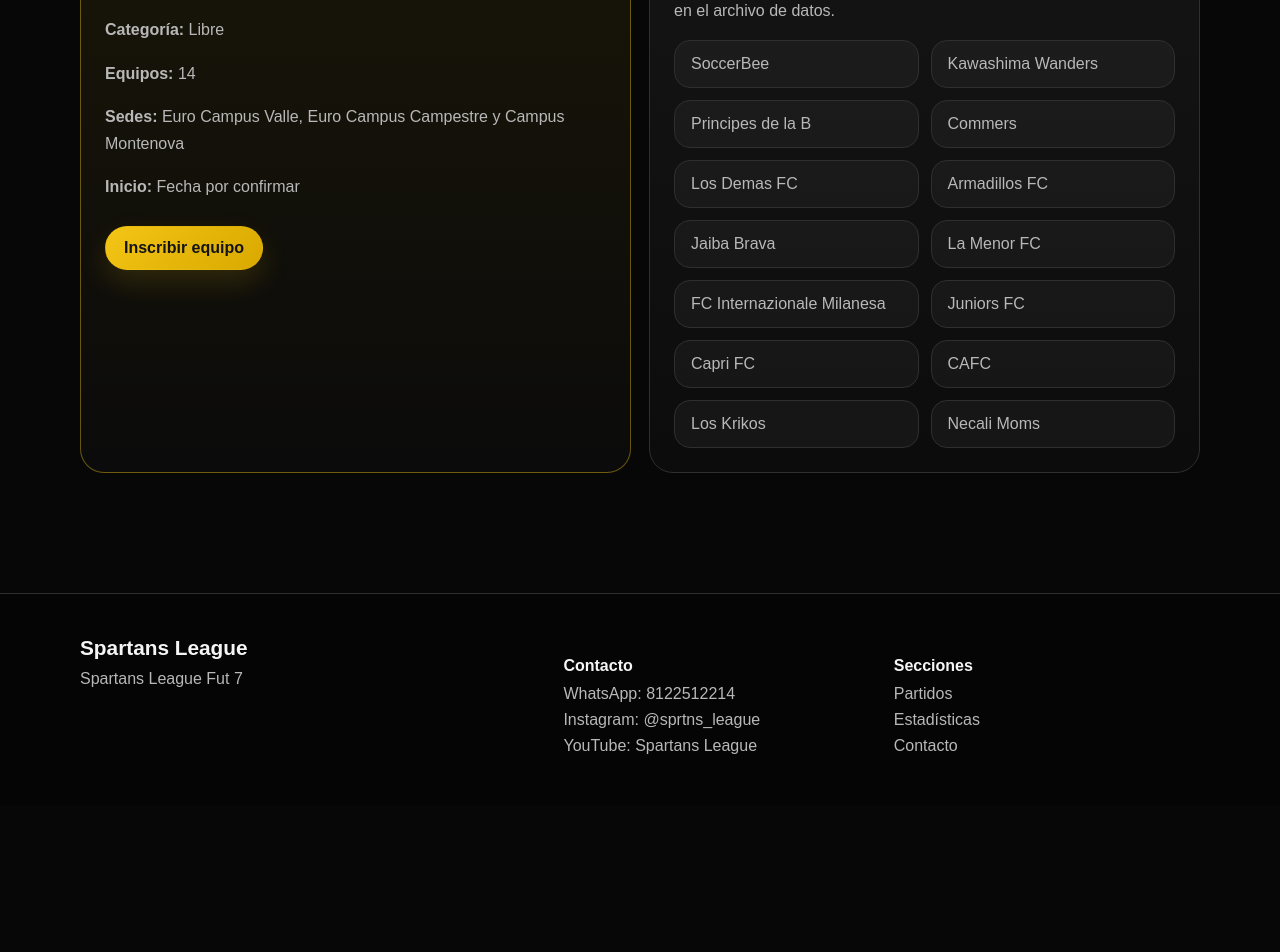
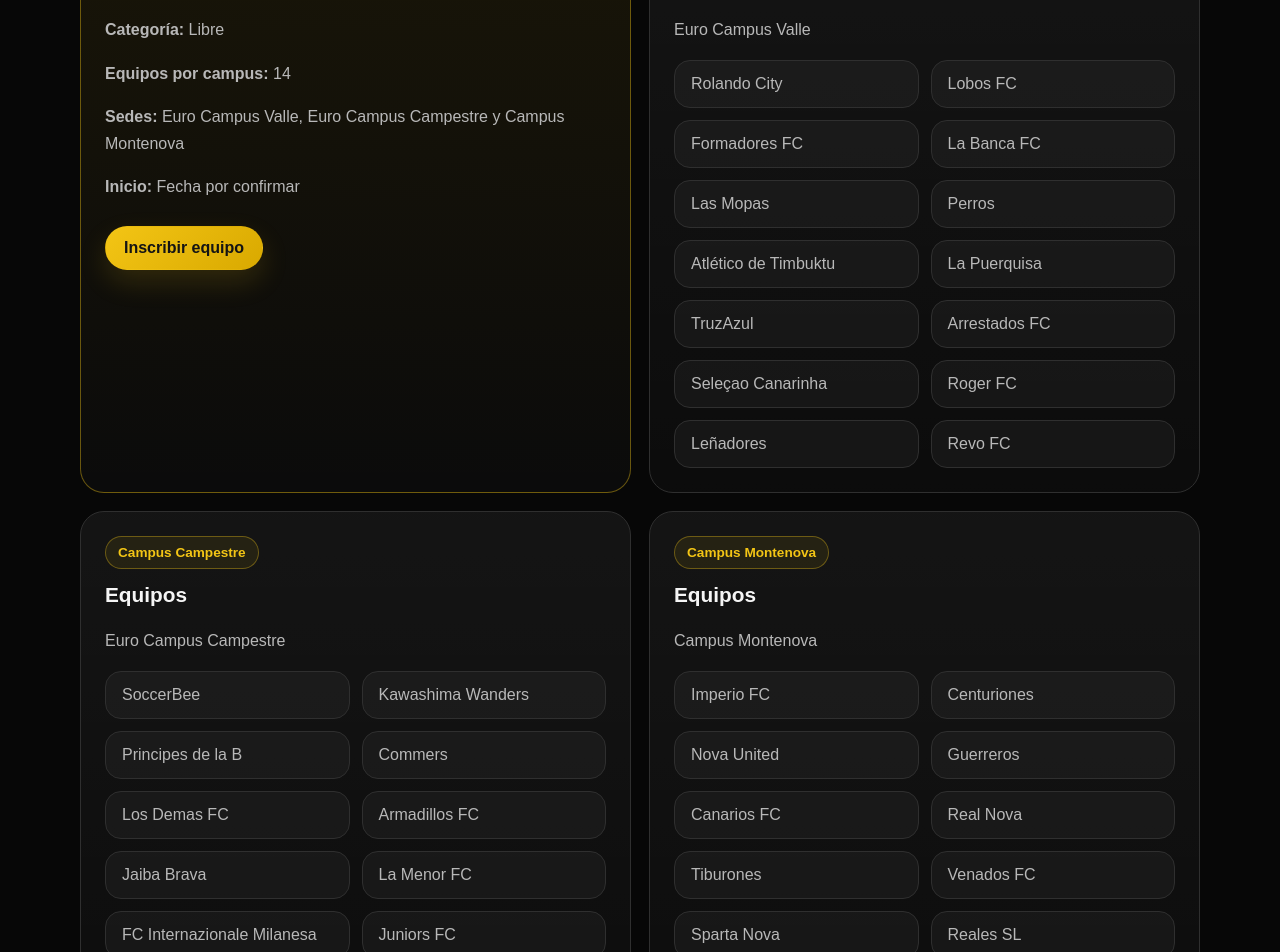
Before and after one commit to spartansleague/spartans-league, a Next.js app: page /torneos in a window 1280 px wide. Shown: the part 540-1492 px from the top of the page. Before the commit the page ends 1345 px from the top, so only its background shows below. Built offline with nearby package versions, Linux system fonts and the light colour scheme.

Commit message:
Add files via upload

```diff
--- a/app/torneos/page.js
+++ b/app/torneos/page.js
@@ -1,4 +1,4 @@
-import { torneos, equipos, contact } from "@/data/leagueData";
+import { torneos, equiposPorCampus, contact } from "@/data/leagueData";
 
 export const metadata = {
   title: "Torneos | Spartans League",
@@ -12,7 +12,7 @@ export default function TorneosPage() {
           <p className="eyebrow">Torneos</p>
           <h1>Spartans League Fut 7</h1>
           <p className="lead">
-            Consulta la información general del torneo, sedes disponibles y equipos registrados.
+            Consulta la información general del torneo, sedes disponibles y equipos registrados por campus.
           </p>
         </div>
 
@@ -22,7 +22,7 @@ export default function TorneosPage() {
               <span className="badge">{torneo.estado}</span>
               <h3>{torneo.nombre}</h3>
               <p><strong>Categoría:</strong> {torneo.categoria}</p>
-              <p><strong>Equipos:</strong> {torneo.equipos}</p>
+              <p><strong>Equipos por campus:</strong> {torneo.equipos}</p>
               <p><strong>Sedes:</strong> {torneo.sedes}</p>
               <p><strong>Inicio:</strong> {torneo.inicio}</p>
               <div className="actions-row">
@@ -30,15 +30,19 @@ export default function TorneosPage() {
               </div>
             </div>
           ))}
-          <div className="card">
-            <h3>Equipos</h3>
-            <p>Estos son los equipos registrados. Puedes cambiarlos manualmente en el archivo de datos.</p>
-            <div className="team-list">
-              {equipos.map((equipo) => (
-                <div className="team-pill" key={equipo}>{equipo}</div>
-              ))}
+
+          {equiposPorCampus.map((grupo) => (
+            <div className="card" key={grupo.campus}>
+              <span className="badge">{grupo.campus}</span>
+              <h3>Equipos</h3>
+              <p>{grupo.sede}</p>
+              <div className="team-list">
+                {grupo.equipos.map((equipo) => (
+                  <div className="team-pill" key={`${grupo.campus}-${equipo}`}>{equipo}</div>
+                ))}
+              </div>
             </div>
-          </div>
+          ))}
         </div>
       </div>
     </section>
--- a/data/leagueData.js
+++ b/data/leagueData.js
@@ -45,6 +45,47 @@ export const torneos = [
 ];
 
 export const equipos = [
+  "Rolando City",
+  "Lobos FC",
+  "Formadores FC",
+  "La Banca FC",
+  "Las Mopas",
+  "Perros",
+  "Atlético de Timbuktu",
+  "La Puerquisa",
+  "TruzAzul",
+  "Arrestados FC",
+  "Seleçao Canarinha",
+  "Roger FC",
+  "Leñadores",
+  "Revo FC",
+];
+
+export const equiposPorCampus = [
+  {
+    campus: "Campus Valle",
+    sede: "Euro Campus Valle",
+    equipos: [
+      "Rolando City",
+      "Lobos FC",
+      "Formadores FC",
+      "La Banca FC",
+      "Las Mopas",
+      "Perros",
+      "Atlético de Timbuktu",
+      "La Puerquisa",
+      "TruzAzul",
+      "Arrestados FC",
+      "Seleçao Canarinha",
+      "Roger FC",
+      "Leñadores",
+      "Revo FC",
+    ],
+  },
+  {
+    campus: "Campus Campestre",
+    sede: "Euro Campus Campestre",
+    equipos: [
       "SoccerBee",
       "Kawashima Wanders",
       "Principes de la B",
@@ -59,6 +100,28 @@ export const equipos = [
       "CAFC",
       "Los Krikos",
       "Necali Moms",
+    ],
+  },
+  {
+    campus: "Campus Montenova",
+    sede: "Campus Montenova",
+    equipos: [
+      "Imperio FC",
+      "Centuriones",
+      "Nova United",
+      "Guerreros",
+      "Canarios FC",
+      "Real Nova",
+      "Tiburones",
+      "Venados FC",
+      "Sparta Nova",
+      "Reales SL",
+      "Montenova FC",
+      "Cumbres FC",
+      "Apaches",
+      "Rayos Montenova",
+    ],
+  },
 ];
 
 // PARTIDOS POR JORNADA Y POR CAMPUS
```
Lines whose indentation alone changed are shown as unchanged.
